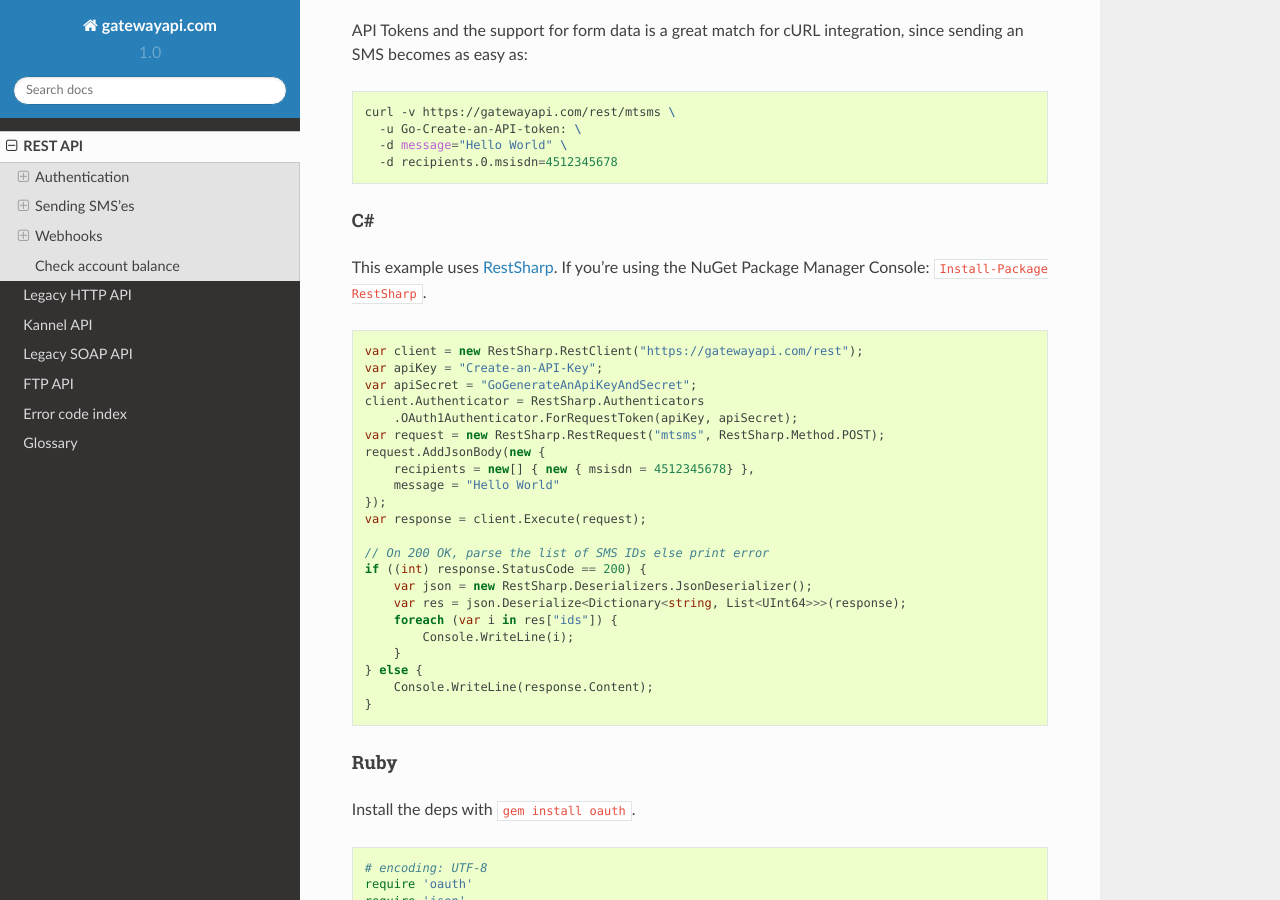
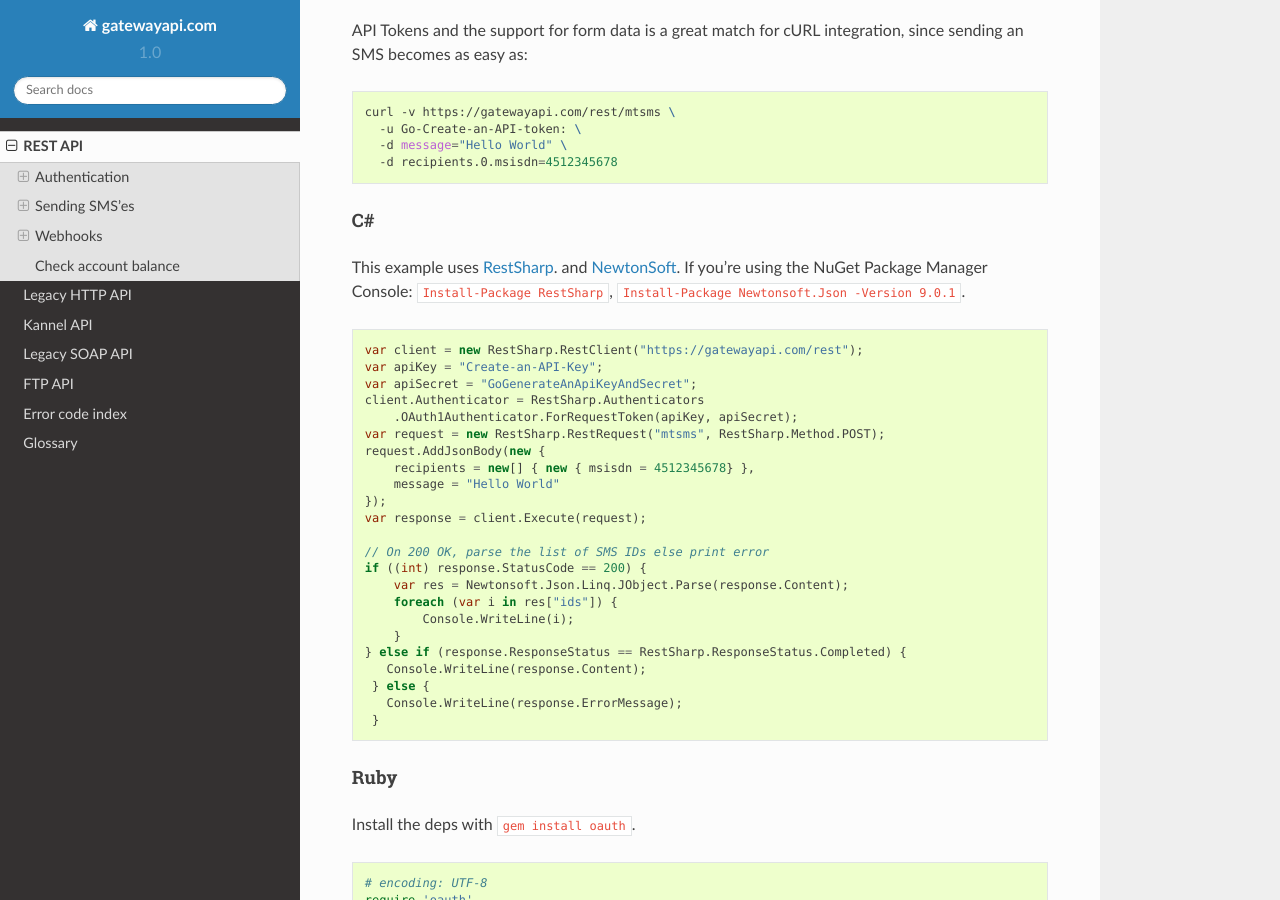
Before and after one commit to onlinecity/gatewayapi-docs, a Sphinx documentation site: the page built from docs/rest.rst, in a window 1280 px wide and 900 px high, scrolled down 6390 px. Built offline with Sphinx 7.4.7 and the Read the Docs theme 2.0.0, drawn with Linux system fonts in a browser that asks for light colours.

Commit message:
Update the c sharp example so it is the same dashboard and campaing site.

```diff
--- a/docs/rest.rst
+++ b/docs/rest.rst
@@ -344,8 +344,9 @@
 C#
 ~~
 
-This example uses `RestSharp`_. If you're using the NuGet
-Package Manager Console: ``Install-Package RestSharp``.
+This example uses `RestSharp`_. and `NewtonSoft`_. If you're using the NuGet
+Package Manager Console: ``Install-Package RestSharp``,
+``Install-Package Newtonsoft.Json -Version 9.0.1``.
 
 .. sourcecode:: csharp
 
@@ -363,14 +364,15 @@
 
    // On 200 OK, parse the list of SMS IDs else print error
    if ((int) response.StatusCode == 200) {
-       var json = new RestSharp.Deserializers.JsonDeserializer();
-       var res = json.Deserialize<Dictionary<string, List<UInt64>>>(response);
+       var res = Newtonsoft.Json.Linq.JObject.Parse(response.Content);
        foreach (var i in res["ids"]) {
            Console.WriteLine(i);
        }
-   } else {
-       Console.WriteLine(response.Content);
-   }
+   } else if (response.ResponseStatus == RestSharp.ResponseStatus.Completed) {
+      Console.WriteLine(response.Content);
+    } else {
+      Console.WriteLine(response.ErrorMessage);
+    }
 
 
 Ruby
@@ -849,6 +851,7 @@
 .. _`Requests-OAuthlib`: https://requests-oauthlib.readthedocs.org/
 .. _`Guzzle`: http://guzzlephp.org/
 .. _`RestSharp`: http://restsharp.org/
+.. _`NewtonSoft`: http://www.newtonsoft.com/json
 
 Check account balance
 --------
```
